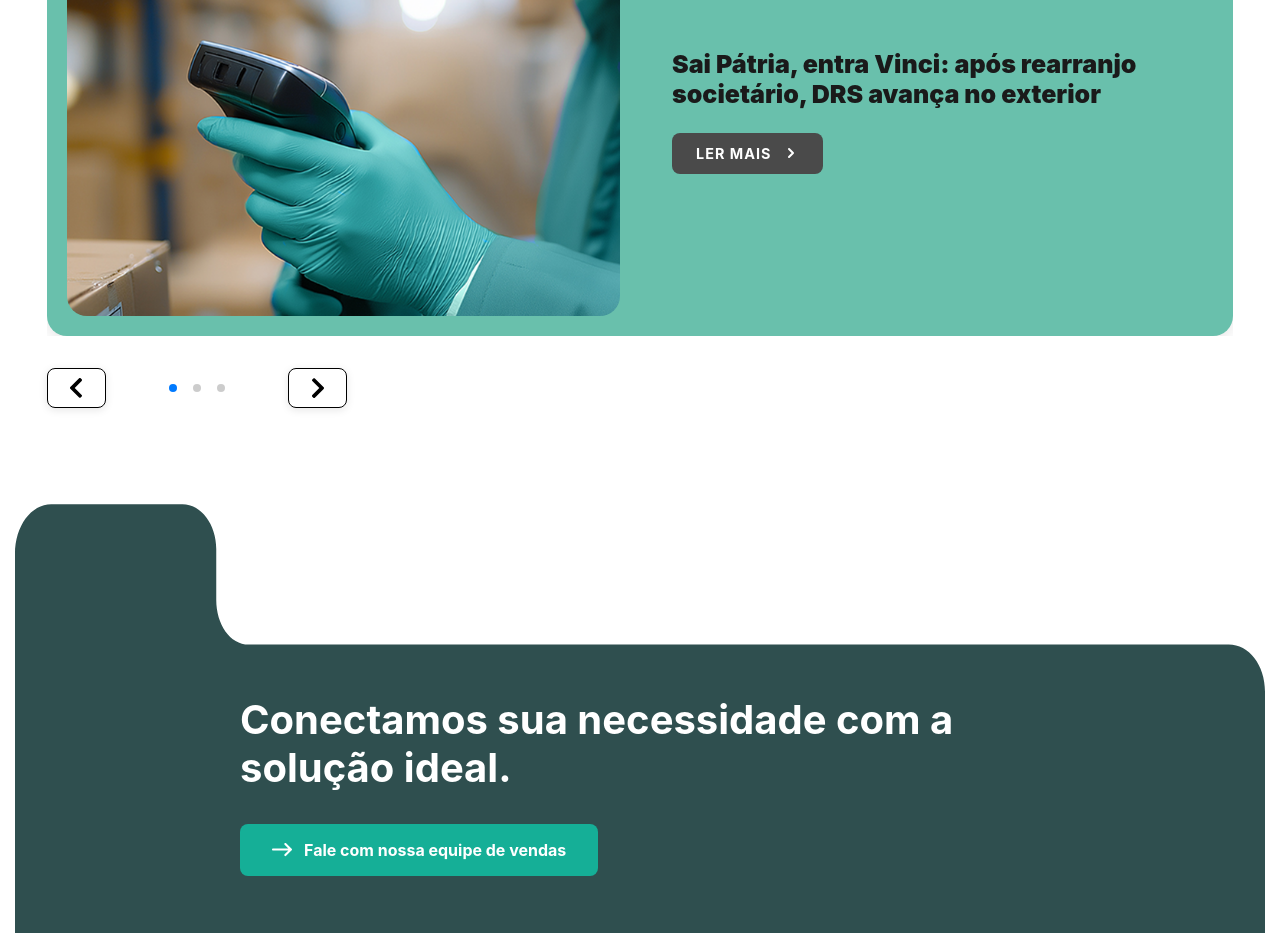
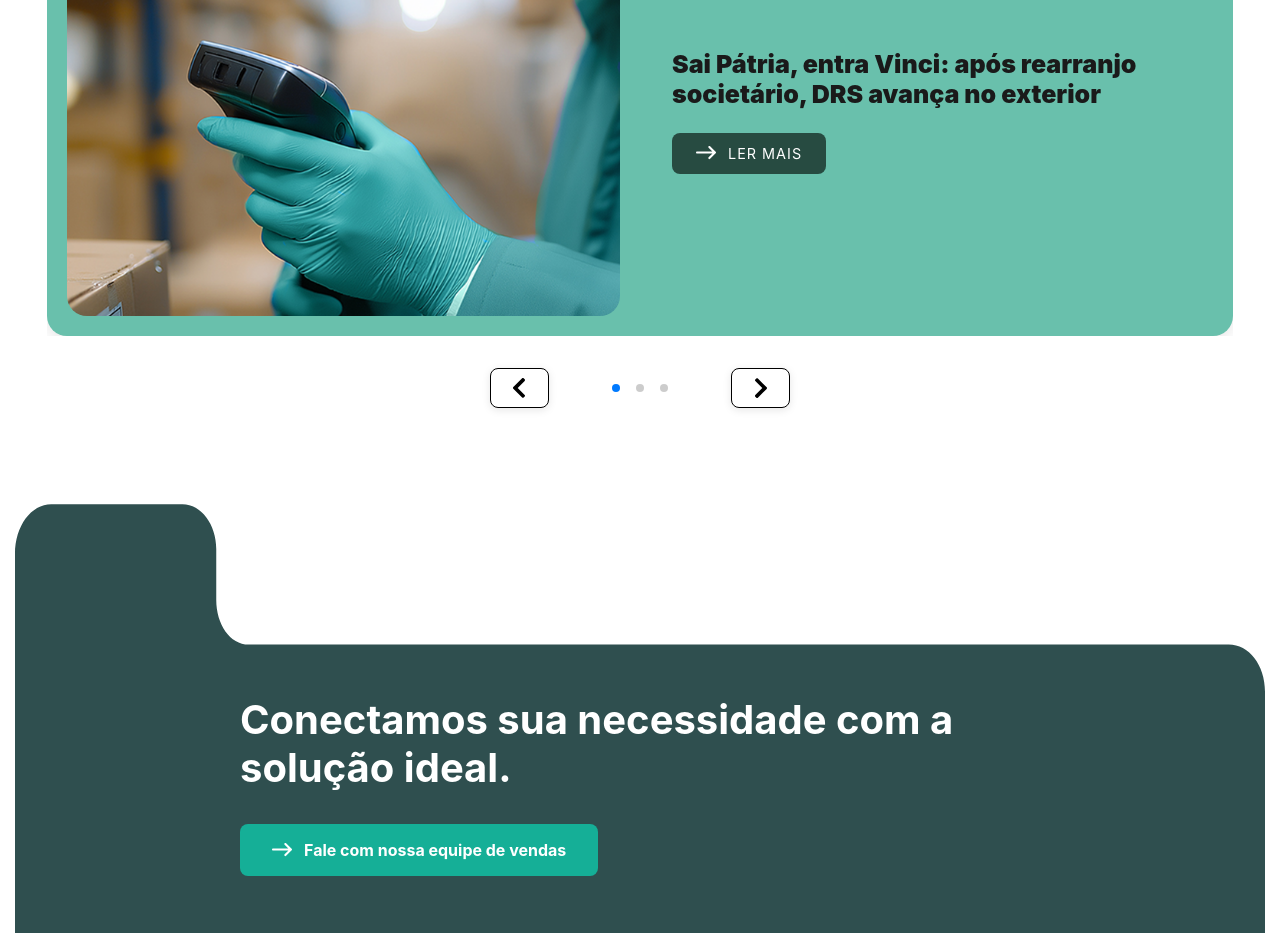
Before and after one commit to adrianodesenv/site-drs, a React (Vite) app: page / in a window 1280 px wide. Shown: the part 5000-5933 px from the top of the page. Built offline with nearby package versions, Linux system fonts and the light colour scheme.

Commit message:
fix: insights ajustes 2

```diff
--- a/src/components/InsightsSection/InsightsSection.css
+++ b/src/components/InsightsSection/InsightsSection.css
@@ -111,8 +111,8 @@
   gap: 0.75rem;
   padding: 0.75rem 1.5rem;
   font-size: 0.9rem;
-  font-weight: 700;
-  background: #4a4a4a;
+  font-weight: 400;
+  background: #274b41;
   color: white;
   border: none;
   border-radius: 8px;
@@ -131,6 +131,13 @@
 
 .insight-btn svg {
   flex-shrink: 0;
+}
+
+.insight-navigation-container {
+  display: flex;
+  align-items: center;
+  justify-content: center;
+  width: 100%;
 }
 
 .insights-navigation {
--- a/src/components/InsightsSection/InsightsSection.tsx
+++ b/src/components/InsightsSection/InsightsSection.tsx
@@ -60,28 +60,26 @@ const InsightsSection = () => {
                 <div className="insight-content">
                   <h3 className="insight-title">{insight.title}</h3>
                   <button className="insight-btn">
-                    {t("insights.readMore")}
                     <svg
-                      width="16"
-                      height="16"
-                      viewBox="0 0 16 16"
+                      width="20"
+                      height="14"
+                      viewBox="0 0 20 14"
                       fill="none"
                       xmlns="http://www.w3.org/2000/svg"
                     >
                       <path
-                        d="M6 12L10 8L6 4"
-                        stroke="white"
-                        strokeWidth="2"
-                        strokeLinecap="round"
-                        strokeLinejoin="round"
+                        d="M14.1116 0.305374L19.6449 5.79172L19.6911 5.83465C19.8763 6.01824 19.984 6.26036 20 6.54643L19.9991 6.6426C19.9856 6.8692 19.899 7.08569 19.7284 7.27968L19.6638 7.34633L14.1116 12.8525C13.701 13.2597 13.0371 13.2597 12.6265 12.8525C12.2135 12.4429 12.2135 11.777 12.6265 11.3674L16.4601 7.56522L1.05235 7.56559C0.472139 7.56559 0 7.09741 0 6.51765C0 5.93789 0.472144 5.4697 1.05234 5.4697L16.3364 5.46932L12.6265 1.79052C12.2135 1.38092 12.2135 0.714975 12.6265 0.305374C13.0371 -0.101791 13.701 -0.101791 14.1116 0.305374Z"
+                        fill="white"
                       />
                     </svg>
+                    {t("insights.readMore")}
                   </button>
                 </div>
               </div>
             </SwiperSlide>
           ))}
         </Swiper>
+        <div className="insight-navigation-container">
           <div className="insights-navigation">
             <button className="swiper-button-prev-custom">
               <img src="/arrow-icon.svg" alt="Previous" />
@@ -92,6 +90,7 @@ const InsightsSection = () => {
             </button>
           </div>
         </div>
+      </div>
     </section>
   );
 };
```
Lines whose indentation alone changed are shown as unchanged.
